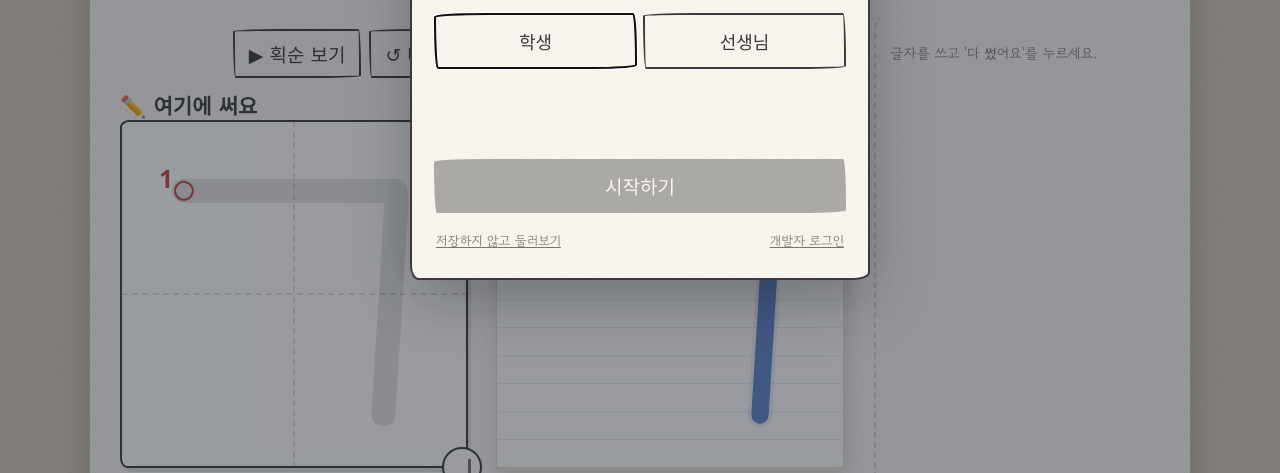
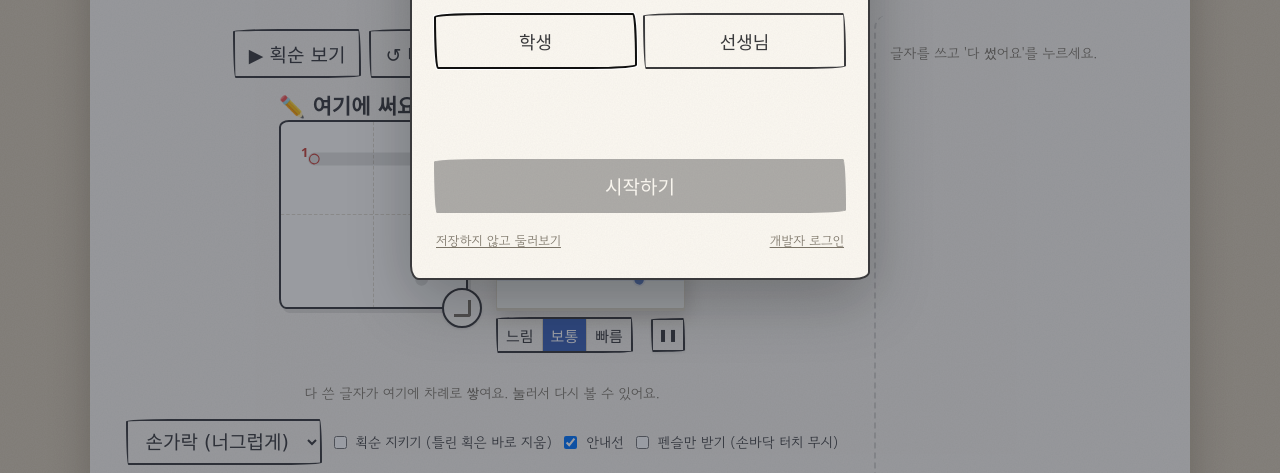
Before and after one commit to KimKyungmin-7788/special-hangeul-writing, a website with bundled scripts: page demo/index.html in a window 1280 px wide. Shown: the part 309-782 px from the top of the page. Built offline with nearby package versions, Linux system fonts and the light colour scheme; a web font is replaced by a local one.

Commit message:
쓰기 칸 크기를 1.5cm~5cm로 제한
- 기기별 1cm 픽셀 수를 어림(아이패드 52, 휴대폰 63, 컴퓨터 37.8)
- 기본 크기 5cm, 크기 표시를 cm로, 저장도 cm로

Co-Authored-By: Claude Opus 5.5 <noreply@anthropic.com>
Claude-Session: https://claude.ai/code/session_01S8eMJ1WRFKTzh52J4mZBTk

```diff
--- a/demo/demo.js
+++ b/demo/demo.js
@@ -944,28 +944,41 @@ window.addEventListener('resize', () => { setPadSize(padWanted, false); });
 // ---------- 쓰기 칸 크기 조절 ----------
 // 획은 칸 기준 0~1 좌표로 저장되므로 크기를 바꿔도 그대로 맞춰 다시 그려지고 채점도 같다.
 const PAD_GAP = 28; // 쓰기 칸과 시범 칸 사이(크기 조절 손잡이가 끼지 않게). index.html의 .pad-row gap과 같아야 한다
-const PAD_MIN = 200, PAD_STEP = 20, PAD_KEY = 'hw-pref-padSize';
+// 칸 크기는 실제 종이의 십자칸처럼 1.5cm ~ 5cm. 화면의 1cm가 몇 픽셀인지는 브라우저가 알려 주지 않으므로
+// 기기 종류로 어림한다(CSS 픽셀/cm): 아이패드 약 52(264ppi, 2배), 휴대폰 약 63, 컴퓨터는 CSS 표준 37.8.
+// 기기마다 몇 mm 차이 날 수 있다.
+const PX_PER_CM = (() => {
+  const touch = navigator.maxTouchPoints > 1, ua = navigator.userAgent;
+  if (/iPad/.test(ua) || (touch && /Macintosh/.test(ua))) return 52;
+  if (touch && Math.min(screen.width, screen.height) < 600) return 63;
+  if (touch && /Android/.test(ua)) return 50;
+  return 96 / 2.54;
+})();
+const PAD_MIN_CM = 1.5, PAD_MAX_CM = 5, PAD_STEP_CM = 0.5;
+const PAD_MIN = PAD_MIN_CM * PX_PER_CM, PAD_MAX = PAD_MAX_CM * PX_PER_CM, PAD_STEP = PAD_STEP_CM * PX_PER_CM, PAD_KEY = 'hw-pref-padCm';
 const padWrap = $('padWrap'), padHandle = $('padResize'), padLabel = $('padSizeLabel');
-let padSize = 420;
-let padWanted = 420; // 선생님이 고른 크기. 모델링을 켜서 줄어들어도 끄면 이 크기로 돌아온다
+let padSize = PAD_MAX;
+let padWanted = PAD_MAX; // 선생님이 고른 크기. 모델링을 켜서 줄어들어도 끄면 이 크기로 돌아온다
 const padMax = () => {
   const stage = padWrap.closest('.stage'), cs = getComputedStyle(stage);
   const inner = stage.clientWidth - parseFloat(cs.paddingLeft) - parseFloat(cs.paddingRight);
   // 모델링을 켜면 쓰기 칸과 모델링 칸이 사이 PAD_GAP을 두고 나란히 들어가야 한다
-  return modelOn ? (inner - PAD_GAP) / 2 : inner;
+  return Math.min(PAD_MAX, modelOn ? (inner - PAD_GAP) / 2 : inner);
 };
+const cmText = (px) => `${(px / PX_PER_CM).toFixed(1)}cm`;
 function setPadSize(px, save = true) {
   const max = padMax();
   padSize = Math.round(Math.max(Math.min(PAD_MIN, max), Math.min(max, px)));
   if (save) padWanted = padSize;
   document.documentElement.style.setProperty('--pad-size', padSize + 'px');
-  padHandle.setAttribute('aria-valuemax', String(Math.round(padMax())));
+  padHandle.setAttribute('aria-valuemin', String(Math.round(Math.min(PAD_MIN, max))));
+  padHandle.setAttribute('aria-valuemax', String(Math.round(max)));
   padHandle.setAttribute('aria-valuenow', String(padSize));
-  padHandle.setAttribute('aria-valuetext', `${padSize}픽셀`);
-  padLabel.textContent = `${padSize}px`;
+  padHandle.setAttribute('aria-valuetext', cmText(padSize));
+  padLabel.textContent = cmText(padSize);
   fitCanvas();
   fitModel();
-  if (save) { try { localStorage.setItem(PAD_KEY, String(padSize)); } catch {} }
+  if (save) { try { localStorage.setItem(PAD_KEY, (padSize / PX_PER_CM).toFixed(2)); } catch {} }
 }
 let padDrag = null;
 padHandle.addEventListener('pointerdown', (e) => {
@@ -992,7 +1005,7 @@ padHandle.addEventListener('keydown', (e) => {
   const d = { ArrowRight: PAD_STEP, ArrowUp: PAD_STEP, ArrowLeft: -PAD_STEP, ArrowDown: -PAD_STEP }[e.key];
   if (d) { e.preventDefault(); setPadSize(padSize + d); }
 });
-try { const saved = Number(localStorage.getItem(PAD_KEY)); if (saved) padSize = padWanted = saved; } catch {}
+try { const cm = Number(localStorage.getItem(PAD_KEY)); if (cm) padSize = padWanted = cm * PX_PER_CM; } catch {}
 
 renderGrid();
 renderCarousel();
--- a/demo/index.html
+++ b/demo/index.html
@@ -53,8 +53,8 @@
   /* 쓰기 칸: 오른쪽 아래 손잡이를 끌어 크기를 바꾼다(--pad-size) */
   /* 쓰기 칸과 모델링(획순 시범)을 나란히 둔다. 모델링은 쓰기 칸 오른쪽에, 같은 크기로 */
   .pad-row { display: flex; gap: 12px; justify-content: center; align-items: flex-start; width: 100%; }
-  .pad-wrap { position: relative; width: min(100%, var(--pad-size, 420px)); flex: 0 0 auto; }
-  .model-wrap { position: relative; width: var(--pad-size, 420px); flex: 0 0 auto; }
+  .pad-wrap { position: relative; width: min(100%, var(--pad-size, 189px)); flex: 0 0 auto; }
+  .model-wrap { position: relative; width: var(--pad-size, 189px); flex: 0 0 auto; }
   .model-wrap[hidden] { display: none; }
   /* 시범 칸은 학생 칸과 다르게: 연한 파란 바탕, 점선 테두리, '시범' 이름표 */
   #model { width: 100%; aspect-ratio: 1; background: #f4f6fb; border: 10px solid #2f3542; border-radius: 20px; display: block; touch-action: manipulation; cursor: default; box-shadow: inset 0 0 0 1px rgba(255,255,255,.08), 0 6px 16px rgba(0,0,0,.18); }
@@ -375,7 +375,7 @@
         <svg class="auto-pencil" id="autoPencil" viewBox="0 0 64 22"><polygon points="0,11 12,5 12,17" fill="#e8c897" stroke="#3a3a3c" stroke-width="1.2"/><polygon points="0,11 4.5,8.7 4.5,13.3" fill="#3a3a3c"/><rect x="12" y="5" width="38" height="12" fill="#f2b632" stroke="#3a3a3c" stroke-width="1.2"/><rect x="50" y="5" width="5" height="12" fill="#b9b9bf" stroke="#3a3a3c" stroke-width="1.2"/><rect x="55" y="5" width="8" height="12" rx="2" fill="#f08a8a" stroke="#3a3a3c" stroke-width="1.2"/></svg>
       </div>
       <canvas id="pad" width="420" height="420"></canvas>
-      <div class="pad-resize" id="padResize" role="slider" tabindex="0" aria-label="쓰기 칸 크기" aria-valuemin="200" title="끌어서 칸 크기 조절"></div>
+      <div class="pad-resize" id="padResize" role="slider" tabindex="0" aria-label="쓰기 칸 크기 (1.5~5cm)" title="끌어서 칸 크기 조절"></div>
       <span class="pad-size-label" id="padSizeLabel"></span>
     </div>
     <div class="model-wrap" id="modelWrap">
```
